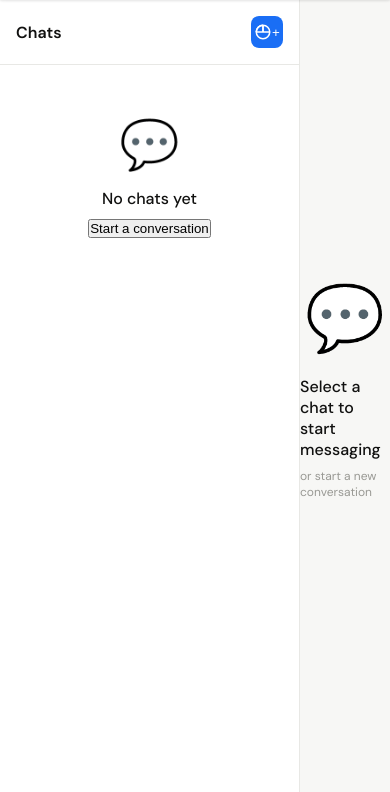
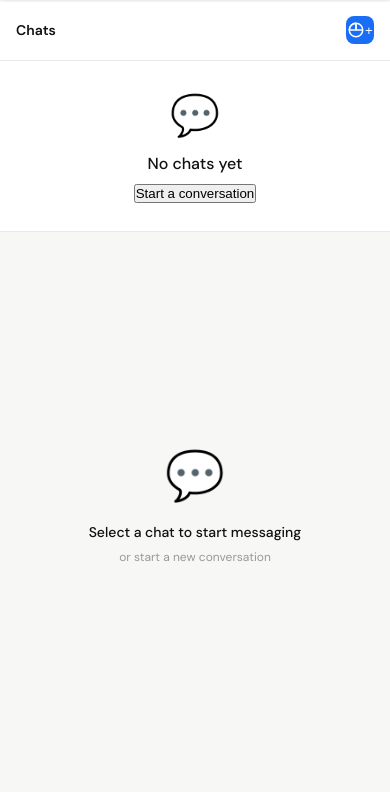
Before and after one commit to gcivil-nyu-org/team1-mon-spring26, a Django app: page /chats/ in a window 390 px wide. Shown: the part 52-844 px from the top of the page. Run offline with Django 5.2, Linux system fonts and the light colour scheme; the visitor is signed in with stand-in values (Sample User, id 1); data comes from the database, SQL or seed files in the repository; data that the repository does not hold is empty.

Commit message:
make chat usable on mobile

```diff
--- a/maps/static/maps/css/style.css
+++ b/maps/static/maps/css/style.css
@@ -556,7 +556,7 @@ aside.detail-panel.open { width: var(--detail-w) !important; }
 
 .rating-histo { display: flex; flex-direction: column; gap: 2px; }
 .rating-histo-row { display: grid; grid-template-columns: 20px 1fr 24px; align-items: center; gap: 6px; }
-.rating-histo-label { font-size: 11px; color: var(--text-3); font-weight: 500; white-space: nowrap; }
+.rating-histo-label { font-size: 11px; color: var(--text-3); font-weight: 500; white-space: nowrap; text-align: right; }
 .rating-histo-bar-wrap { height: 6px; background: var(--surface2); border-radius: 3px; overflow: hidden; }
 .rating-histo-bar { height: 100%; background: #f59e0b; border-radius: 3px; }
 .rating-histo-count { font-size: 11px; color: var(--text-3); text-align: right; font-family: var(--mono); }
@@ -739,6 +739,17 @@ body.auth-page { overflow-y: auto !important; }
     }
 }
 body.viewport-switching aside.sidebar, body.viewport-switching aside.detail-panel { transition: none !important; }
+
+/* ── LEAFLET MAP & TILES ── */
+.leaflet-tile {
+    image-rendering: pixelated;
+    image-rendering: -webkit-optimize-contrast;
+    backface-visibility: hidden;
+    -webkit-font-smoothing: antialiased;
+}
+.leaflet-tile-container {
+    will-change: transform;
+}
 
 /* ── LEAFLET POPUP (search result marker) ── */
 .leaflet-popup-content-wrapper {
@@ -1487,6 +1498,130 @@ body.profile-review-sheet-open { overflow: hidden; }
     box-shadow: 0 0 0 2px var(--accent-lt);
 }
 
+/* ── MOBILE RESPONSIVE: CHATS PAGE ── */
+@media (max-width: 768px) {
+    .chats-container {
+        flex-direction: column !important;
+        height: calc(100vh - var(--topnav-h)) !important;
+    }
+
+    .chats-sidebar {
+        width: 100% !important;
+        height: auto !important;
+        max-height: 35vh !important;
+        border-right: none !important;
+        border-bottom: 1px solid var(--border) !important;
+        flex-shrink: 0 !important;
+    }
+
+    .chats-sidebar-header h2 {
+        font-size: 14px !important;
+    }
+
+    .chats-list {
+        max-height: calc(35vh - 60px) !important;
+    }
+
+    .chat-item {
+        padding: 10px 12px !important;
+    }
+
+    .chat-item-name {
+        font-size: 12px !important;
+    }
+
+    .chat-item-time {
+        font-size: 10px !important;
+    }
+
+    .chat-item-preview {
+        font-size: 11px !important;
+    }
+
+    .chat-main {
+        flex: 1 !important;
+        overflow-y: auto !important;
+    }
+
+    .chat-header {
+        padding: 12px 16px !important;
+    }
+
+    .chat-header-info h2 {
+        font-size: 14px !important;
+    }
+
+    .chat-header-meta {
+        font-size: 11px !important;
+    }
+
+    .chat-header-avatar {
+        width: 32px !important;
+        height: 32px !important;
+    }
+
+    .chat-messages {
+        padding: 12px !important;
+        gap: 10px !important;
+    }
+
+    .message {
+        max-width: 85% !important;
+    }
+
+    .message-content {
+        padding: 8px 10px !important;
+        font-size: 12px !important;
+    }
+
+    .chat-input-area {
+        padding: 12px !important;
+        flex-direction: column !important;
+        align-items: stretch !important;
+    }
+
+    .chat-input-area textarea {
+        min-height: 36px !important;
+        max-height: 80px !important;
+        font-size: 12px !important;
+    }
+
+    .chat-input-area #send-btn {
+        width: 100% !important;
+        padding: 10px 16px !important;
+    }
+
+    .chat-participants-btn {
+        font-size: 12px !important;
+        padding: 4px 8px !important;
+    }
+
+    .chat-participants-panel {
+        min-width: 200px !important;
+    }
+
+    .empty-chats {
+        padding: 20px 16px !important;
+    }
+
+    .empty-icon {
+        font-size: 40px !important;
+    }
+
+    .chat-empty .empty-icon {
+        font-size: 48px !important;
+    }
+
+    .chat-empty .empty-title {
+        font-size: 14px !important;
+    }
+
+    .btn-new-chat {
+        width: 28px !important;
+        height: 28px !important;
+    }
+}
+
 /* ── MODAL STYLES ── */
 #new-chat-modal {
     max-width: 500px;
```
Also changed, not shown: maps/static/maps/js/map.js (+6 -1 lines), 1 other file.
